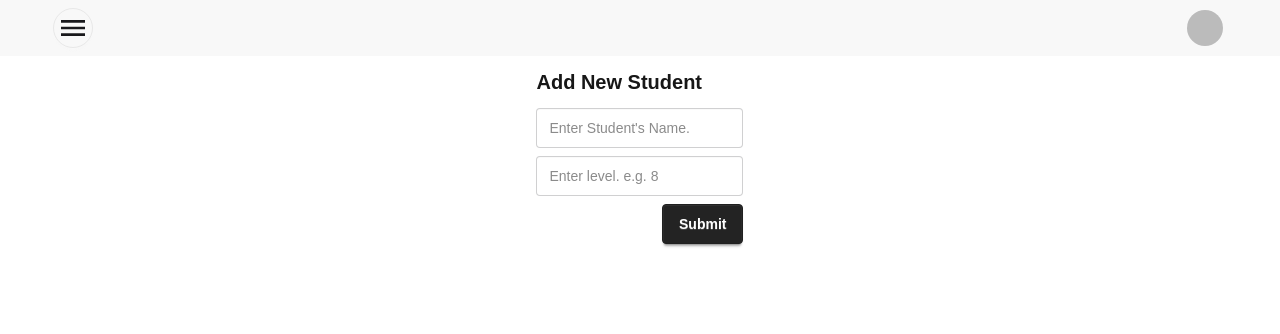
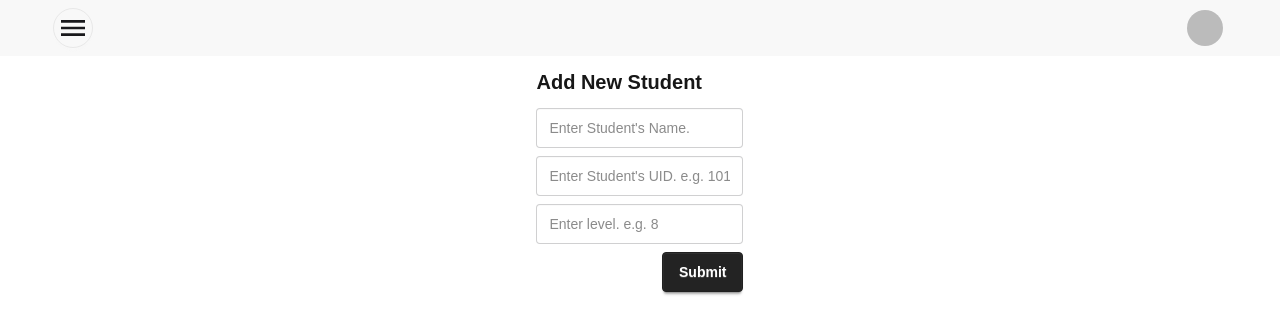
Before and after one commit to misbahulhoq/tuitionbatch, a Next.js app: page /students/create in a window 1280 px wide. Shown: the top 334 px of the page. Built offline with nearby package versions, Linux system fonts and the light colour scheme; no server answers; sample sign-in values are in the browser's storage.

Commit message:
updated student form , it now has uid field

```diff
--- a/src/components/AttendanceSheet.tsx
+++ b/src/components/AttendanceSheet.tsx
@@ -1,15 +1,18 @@
 "use client";
+import { useGetStudentsQuery } from "@/redux/features/studets/studentsApiSlice";
 import React, { useState } from "react";
+import Spinner from "./loaders/Spinner";
 
 const AttendanceSheet = () => {
   // Sample student data
-  const [students, setStudents] = useState([
+  const [student, setStudents] = useState([
     { id: 1, name: "John Doe", present: false },
     { id: 2, name: "Jane Smith", present: false },
     { id: 3, name: "Alice Johnson", present: false },
   ]);
   const [date, setDate] = useState(new Date());
 
+  const { data: students, isLoading } = useGetStudentsQuery();
   console.log(date);
 
   // Function to toggle attendance
@@ -27,6 +30,7 @@ const AttendanceSheet = () => {
     console.log({ presentCount, total: students.length, date });
     console.log(typeof date);
   };
+  if (isLoading) return <Spinner />;
 
   return (
     <div className="mx-auto mt-5 max-w-2xl rounded-lg">
@@ -53,7 +57,7 @@ const AttendanceSheet = () => {
         </thead>
         <tbody>
           {students.map((student) => (
-            <tr key={student.id} className="border-b">
+            <tr key={student._id} className="border-b">
               <td className="px-4 py-2">{student.id}</td>
               <td className="px-4 py-2">{student.name}</td>
               <td className="px-4 py-2">
--- a/src/components/layout/Navbar.tsx
+++ b/src/components/layout/Navbar.tsx
@@ -60,13 +60,17 @@ const Navbar = () => {
         </label>
 
         <div className="dropdown dropdown-end">
-          <div tabIndex={0} role="button" className="m-1">
+          <div
+            tabIndex={0}
+            role="button"
+            className="m-1 cursor-pointer select-none"
+          >
             <Image
               src={session.user?.image || ""}
               alt={session.user?.name || ""}
               height={30}
               width={30}
-              className="h-9 w-9 rounded-full"
+              className="h-9 w-9 cursor-pointer rounded-full"
             />
           </div>
           <ul
@@ -80,7 +84,7 @@ const Navbar = () => {
                 alt={session.user?.name || ""}
                 height={100}
                 width={100}
-                className="mx-auto h-20 w-20 rounded-full"
+                className="mx-auto h-20 w-20 rounded-full select-none"
               />
               <span className="lg:text-md text-xs">
                 Hi, {session?.user?.name}
--- a/src/components/shared/AddStudentForm.tsx
+++ b/src/components/shared/AddStudentForm.tsx
@@ -6,7 +6,7 @@ import { useCreateStudentMutation } from "@/redux/features/studets/studentsApiSl
 import Swal from "sweetalert2";
 export interface IStudent {
   name: string;
-  // email: string;
+  uid: string;
   level: number;
 }
 const AddStudentForm = () => {
@@ -55,19 +55,21 @@ const AddStudentForm = () => {
           )}
         </div>
 
-        {/* <div className="form-conrol">
-            <input
-              type="email"
-              placeholder="Enter Student's Email."
-              className="input input-bordered w-full max-w-xs"
-              {...register("email", {
-                required: { message: "Email is required.", value: true },
-              })}
-            />
-            {errors.email && (
-              <p className="text-error text-sm">{errors.email.message}</p>
-            )}
-          </div> */}
+        <div className="form-conrol">
+          <input
+            type="text"
+            placeholder="Enter Student's UID. e.g. 101"
+            className="input input-bordered w-full max-w-xs"
+            {...register("uid", {
+              required: { message: "UID is required.", value: true },
+              minLength: { message: "UID should be 3 characters.", value: 3 },
+              maxLength: { message: "UID should be 3 characters.", value: 3 },
+            })}
+          />
+          {errors.uid && (
+            <p className="text-error text-sm">{errors.uid.message}</p>
+          )}
+        </div>
 
         <div className="form-conrol mt-2">
           <input
```
